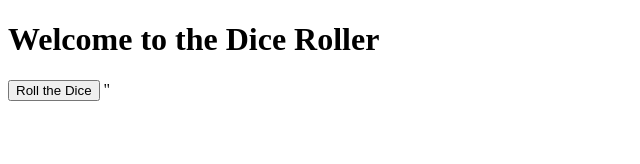
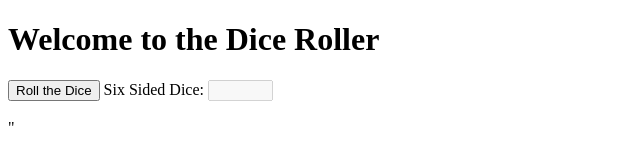
Before and after one commit to soren-t22/DiceRoller, a plain HTML site: page index.html in a window 1280 px wide. Shown: the whole page, without its empty margins (0-640 px from the left). Drawn offline with Linux system fonts and the light colour scheme.

Commit message:
idk what I'm doing

```diff
--- a/index.html
+++ b/index.html
@@ -9,6 +9,7 @@
     <body>
         <h1>Welcome to the Dice Roller</h1>
             <button onclick="clickevent()">Roll the Dice</button>
+            Six Sided Dice: <input id="dice" type="text" value="" size="5" disabled><br><br>
 
             <script src="diceScripts.js"></script>"
     </body>
```
